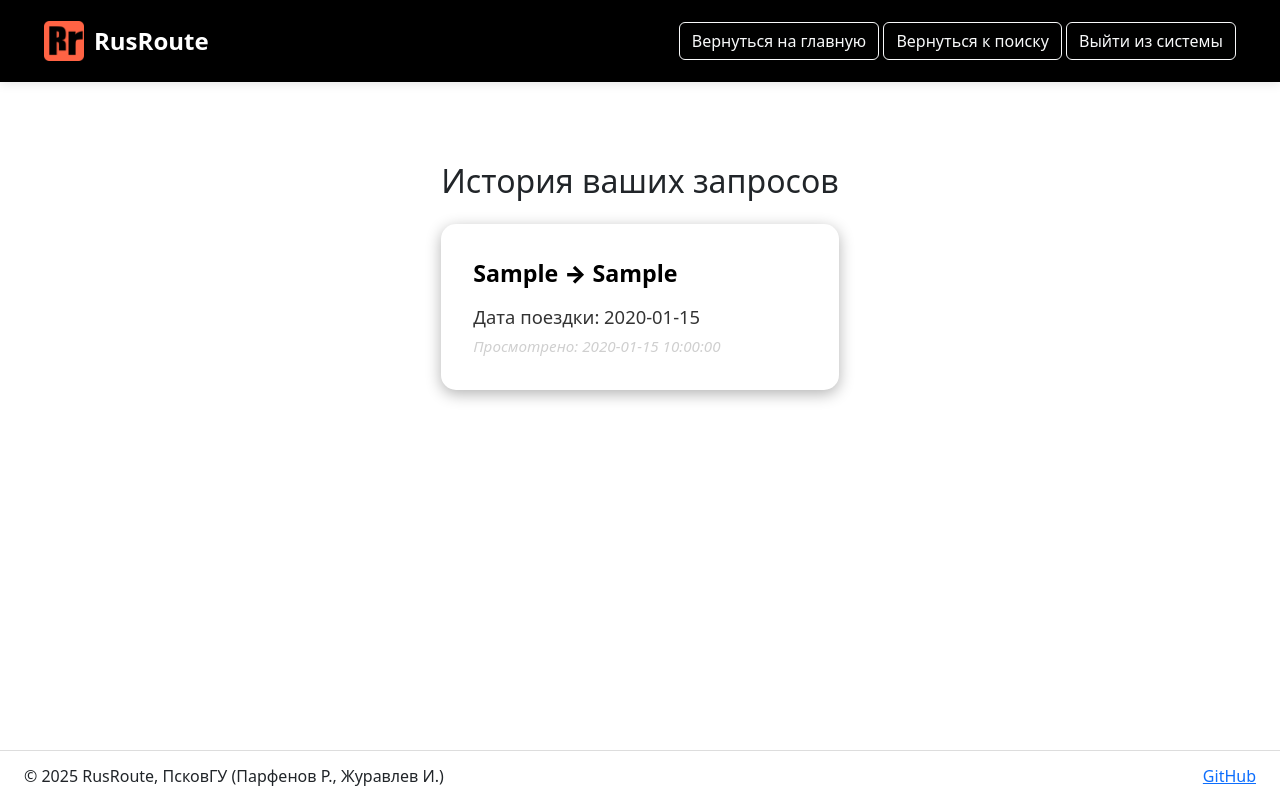
After one commit to RParfenov/RusRoute, a Flask app: page /history in a window 1280 px wide. The commit adds this page. Run offline with Flask 3, Linux system fonts and the light colour scheme; a user stored in the database is signed in; tables that the repository leaves empty hold one stand-in row (values such as "Sample post").

Commit message:
Изменения: - Добавлена история запросов пользователя - Внесены косметические правки

```diff
--- a/source/app.py
+++ b/source/app.py
@@ -109,6 +109,12 @@ def show_route():
                            img1=img1_path, img2=img2_path, route_data=route_data,
                            finish_date=finish_date, plot_cost=plot_cost, plot_time=plot_time)
 
+@app.route('/history')
+@login_required
+def show_history():
+    history_items = Wf.get_user_route_history(current_user.id)
+    return render_template('history.html', queries=history_items)
+
 @app.route('/register', methods=['GET', 'POST'])
 def register():
     if current_user.is_authenticated:
--- a/source/web_functional.py
+++ b/source/web_functional.py
@@ -125,6 +125,29 @@ class WebFunc:
             'time_image_path': route.time_image_path,
         }
 
+    @staticmethod
+    def get_user_route_history(user_id):
+        """
+        Функция получения истории запросов пользователя
+        :param user_id: айди пользователя
+        :return: список словарей запросов пользователя
+        """
+        query = g.db.query(Route.city_from, Route.city_to, Route.date_start, UserViewedRoute.viewed_at)\
+            .select_from(UserViewedRoute)\
+            .join(Route, UserViewedRoute.route_id == Route.id)\
+            .filter(UserViewedRoute.user_id == user_id)\
+            .order_by(UserViewedRoute.viewed_at.desc())
+        results = query.all()
+        history = []
+        for row in results:
+            history.append({
+              'city_from': row.city_from,
+              'city_to': row.city_to,
+              'date_start': row.date_start,
+              'viewed_at': row.viewed_at.strftime('%Y-%m-%d %H:%M:%S')
+            })
+        return history
+
     def _correct_time(self, to, fr, date_start, transport):
         """
         Функция получения затрат по времени (в часах) на путешествие на указанном виде транспорта.
--- /dev/null
+++ b/static/history_style.css
@@ -0,0 +1,122 @@
+:root {
+    --primary: #ff6633;
+    --secondary: #000;
+    --light: #fff;
+    --dark: #333;
+    --gray: #cfcfcf;
+    --border: #ddd;
+}
+
+body {
+    margin: 0;
+    min-height: 100vh;
+    background-color: var(--light);
+    position: relative;
+    display: flex;
+    flex-direction: column;
+}
+
+.navbar {
+    background-color: var(--secondary);
+    padding: 1rem 2rem;
+    box-shadow: 0 2px 10px rgba(0,0,0,0.1);
+    position: sticky;
+    top: 0;
+    z-index: 1000;
+}
+
+.navbar-brand {
+    color: var(--light);
+    font-weight: bold;
+    font-size: 1.5rem;
+    display: flex;
+    align-items: center;
+}
+
+.navbar-brand img {
+    width: 40px;
+    height: 40px;
+    margin-right: 10px;
+}
+
+.main-content {
+    flex: 1;
+    position: relative;
+    width: 100%;
+    padding: 2rem;
+    display: flex;
+    flex-direction: column;
+    align-items: center;
+}
+
+.history-section {
+    padding: 3rem 2rem;
+}
+
+.history-card {
+    background-color: white;
+    border-radius: 15px;
+    padding: 2rem;
+    box-shadow: 0 4px 15px rgba(0, 0, 0, 0.3);
+    transition: transform 0.3s ease, box-shadow 0.3s ease;
+    min-height: auto;
+    height: auto;
+}
+
+.history-card:hover {
+    transform: translateY(-4px);
+    box-shadow: 0 6px 20px rgba(0, 0, 0, 0.5);
+}
+
+.history-route {
+    font-size: 1.45rem;
+    font-weight: bold;
+    color: var(--secondary);
+    margin-bottom: 0.75rem;
+}
+
+.history-trip-date {
+    font-size: 1.15rem;
+    color: var(--dark);
+    margin-bottom: 0.25rem;
+}
+
+.history-viewed-at {
+    font-size: 0.95rem;
+    color: var(--gray);
+    font-style: italic;
+}
+
+footer {
+    background-color: var(--light);
+    border-top: 1px solid var(--border);
+    padding: 0.75rem 1.5rem;
+    height: 50px;
+    display: flex;
+    justify-content: space-between;
+    align-items: center;
+    position: sticky;
+    bottom: 0;
+    z-index: 1000;
+}
+
+.footer-content a {
+    color: var(--accent2);
+    text-decoration: none;
+    font-weight: 500;
+}
+
+.footer-content a:hover {
+    text-decoration: underline;
+}
+
+.footer-authors {
+    text-align: center;
+}
+
+.footer-links {
+    display: flex;
+    justify-content: center;
+    flex-wrap: wrap;
+    gap: 10px;
+}
--- /dev/null
+++ b/templates/history.html
@@ -0,0 +1,63 @@
+<!DOCTYPE html>
+<html lang="ru">
+    <head>
+        <meta charset="UTF-8">
+        <meta name="viewport" content="width=device-width, initial-scale=1.0">
+        <title>RusRoute — выбор маршрута</title>
+        <!-- Bootstrap CSS -->
+        <link href="https://cdn.jsdelivr.net/npm/bootstrap@5.3.0/dist/css/bootstrap.min.css" rel="stylesheet">
+        <!-- Favicon -->
+        <link rel="icon" type="image/png" href="{{ url_for('static', filename='RusRoute.png') }}">
+        <!-- Подключение CSS -->
+        <link rel="stylesheet" href="{{ url_for('static', filename='history_style.css') }}">
+    </head>
+    <body>
+        <!-- ШАПКА -->
+        <header class="navbar">
+            <div class="container-fluid">
+                <a class="navbar-brand" href="/">
+                    <img src="{{ url_for('static', filename='RusRoute.png') }}" alt="Логотип RusRoute">
+                    RusRoute
+                </a>
+                <div>
+                    <button class="btn btn-outline-light" onclick="window.location.href='/'">Вернуться на главную</button>
+                    <button class="btn btn-outline-light" onclick="window.location.href='/plan'">Вернуться к поиску</button>
+                    <button class="btn btn-outline-light" onclick="window.location.href='/logout'">Выйти из системы</button>
+                </div>
+            </div>
+        </header>
+        <div class="main-content">
+            <section class="history-section">
+                <div class="container">
+                    <h2 class="text-center mb-4">История ваших запросов</h2>
+                    {% if queries %}
+                        <div class="row g-4">
+                            {% for query in queries %}
+                                <div class="col-12">
+                                    <div class="history-card">
+                                        <div class="history-route">
+                                            <strong>{{ query.city_from }} → {{ query.city_to }}</strong>
+                                        </div>
+                                        <div class="history-trip-date">Дата поездки: {{ query.date_start }}</div>
+                                        <div class="history-viewed-at">Просмотрено: {{ query.viewed_at }}</div>
+                                    </div>
+                                </div>
+                            {% endfor %}
+                        </div>
+                    {% else %}
+                        <p class="text-center text-muted mt-4">История запросов пуста.</p>
+                    {% endif %}
+                </div>
+            </section>
+        </div>
+        <!-- ФУТЕР - САМАЯ НИЖНЯЯ ЧАСТЬ -->
+        <footer>
+            <div class="footer-authors">
+                <span>© 2025 RusRoute, ПсковГУ (Парфенов Р., Журавлев И.)</span>
+            </div>
+            <div class="footer-links">
+                <a href="https://github.com/RParfenov/RusRoute" target="_blank" aria-label="GitHub">GitHub</a>
+            </div>
+        </footer>
+    </body>
+ </html>
--- a/templates/index.html
+++ b/templates/index.html
@@ -70,9 +70,6 @@
                 <span>© 2025 RusRoute, ПсковГУ (Парфенов Р., Журавлев И.)</span>
             </div>
             <div class="footer-links">
-                <a href="https://t.me/" target="_blank" aria-label="Telegram">
-                    <img src="https://data.chpic.su/stickers/l/LogoIconMa/LogoIconMa_002.webp" width="24" height="24" alt="Telegram">
-                </a>
                 <a href="https://github.com/RParfenov/RusRoute" target="_blank" aria-label="GitHub">GitHub</a>
             </div>
         </footer>
--- a/templates/login.html
+++ b/templates/login.html
@@ -66,9 +66,6 @@
                 <span>© 2025 RusRoute, ПсковГУ (Парфенов Р., Журавлев И.)</span>
             </div>
             <div class="footer-links">
-                <a href="https://t.me/" target="_blank" aria-label="Telegram">
-                    <img src="https://data.chpic.su/stickers/l/LogoIconMa/LogoIconMa_002.webp" width="24" height="24" alt="Telegram">
-                </a>
                 <a href="https://github.com/RParfenov/RusRoute" target="_blank" aria-label="GitHub">GitHub</a>
             </div>
         </footer>
```
Also changed, not shown: static/js/index.js (+0 -7 lines), static/js/route_plot.js (+9 -0 lines), static/plan_style.css (+0 -37 lines), static/route_style.css (+51 -2 lines), templates/plan.html (+1 -19 lines), templates/route.html (+17 -3 lines).
